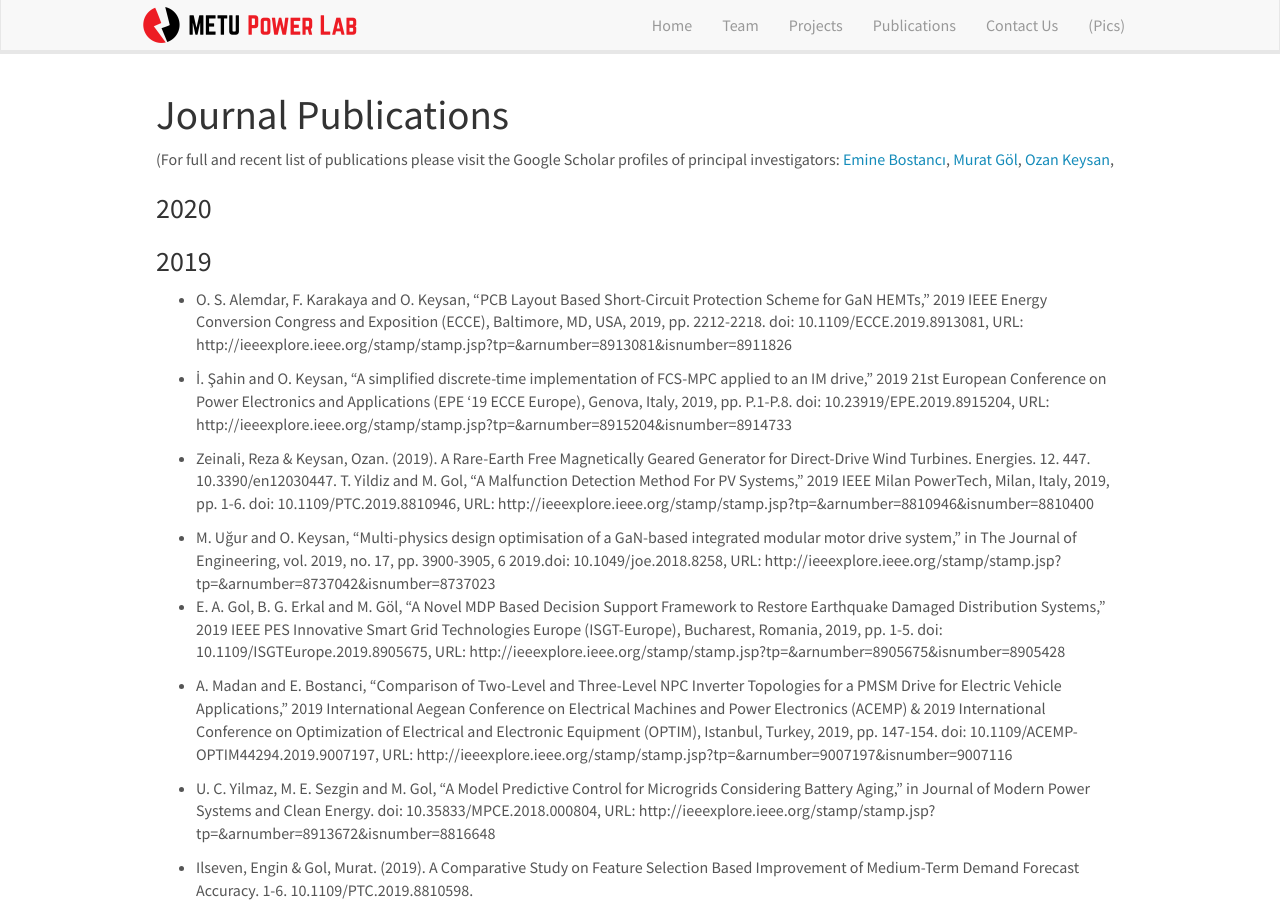
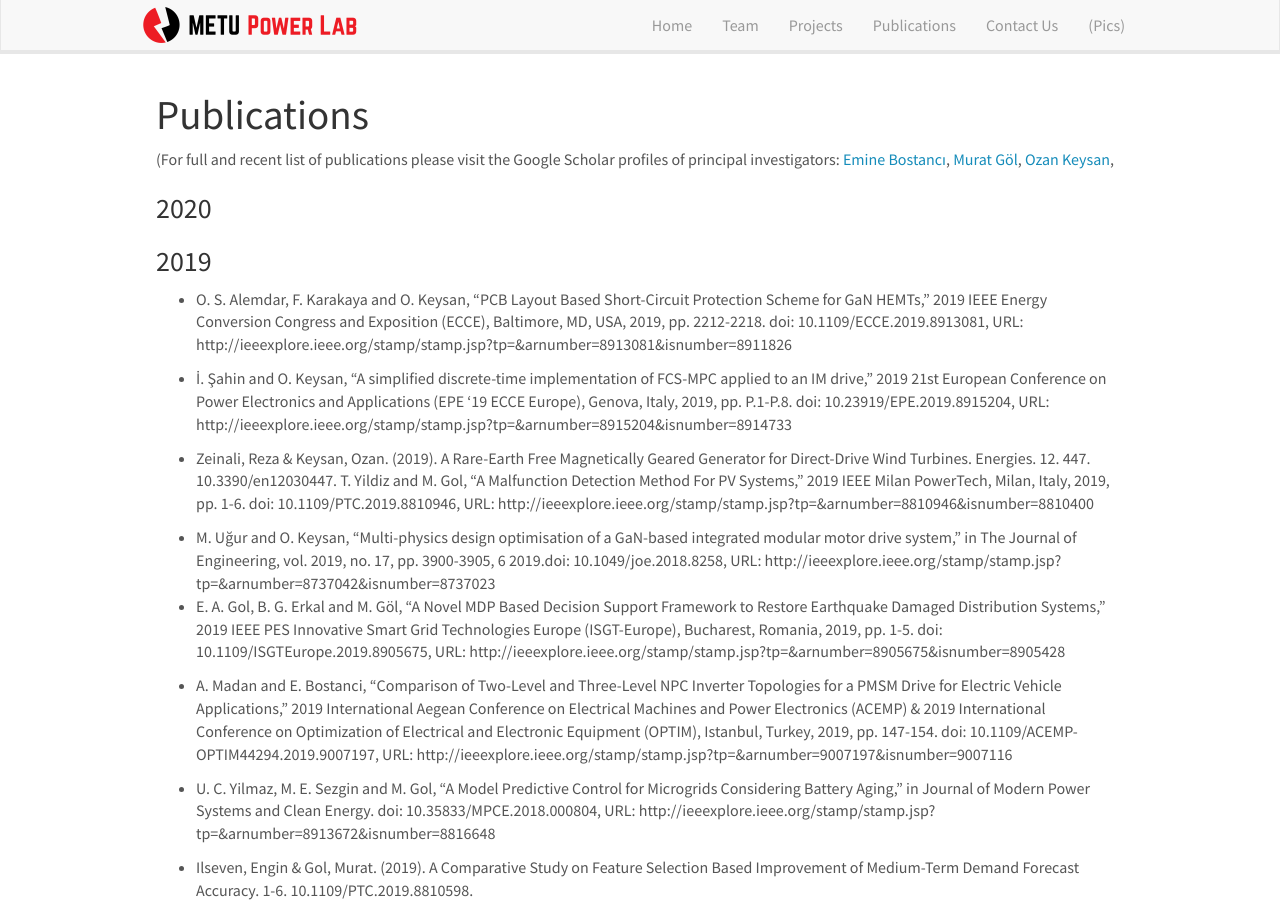
Before and after one commit to odtu/odtu.github.io, a Jekyll site: the page built from _pages/publications.md, in a window 1280 px wide and 900 px high. Built offline with Jekyll 4.4.1, drawn with Linux system fonts in a browser that asks for light colours; nearby versions of some CDN libraries.

Commit message:
Update publications.md

```diff
--- a/_pages/publications.md
+++ b/_pages/publications.md
@@ -7,7 +7,7 @@ permalink: /publications/
 ---
 
 
-# Journal Publications
+# Publications
 
 (For full and recent list of publications please visit the Google Scholar profiles of principal investigators:
 [Emine Bostancı](https://scholar.google.com.tr/citations?user=m-LX_bYAAAAJ&hl=tr&oi=ao),
```
